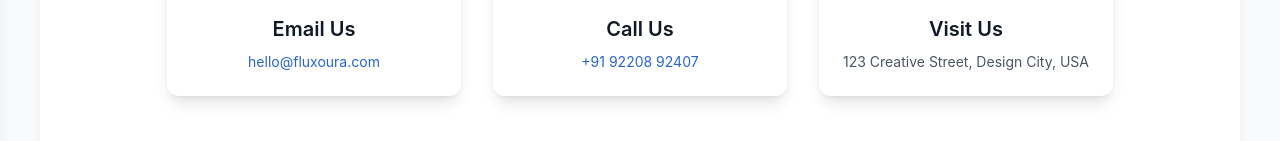
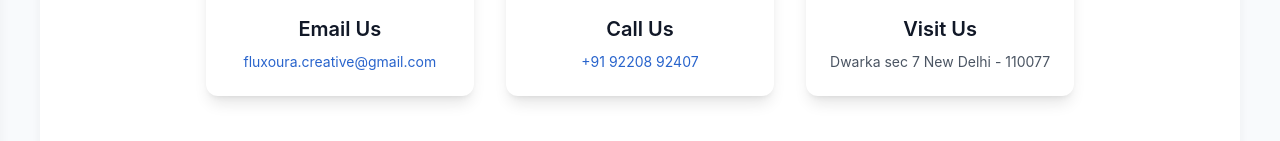
Before and after one commit to Amankhan0/Fluxoura, a React (Create React App) app: page /contact in a window 1280 px wide. Shown: the part 361-502 px from the top of the page. Built offline with nearby package versions, Linux system fonts and the light colour scheme; a web font is replaced by a local one.

Commit message:
address and email change

```diff
--- a/src/WebView/Contact/Contact.js
+++ b/src/WebView/Contact/Contact.js
@@ -34,7 +34,7 @@ const Contact = () => {
                             href="mailto:hello@fluxoura.com"
                             className="text-themeColor mt-2 block hover:underline"
                         >
-                            hello@fluxoura.com
+                            fluxoura.creative@gmail.com
                         </a>
                     </motion.div>
 
@@ -61,7 +61,7 @@ const Contact = () => {
                         <MapPin className="text-themeColor w-10 h-10 mx-auto" />
                         <h3 className="text-xl font-semibold text-gray-900 dark:text-white mt-4">Visit Us</h3>
                         <p className="text-gray-600 dark:text-white mt-2">
-                            123 Creative Street, Design City, USA
+                            Dwarka sec 7 New Delhi - 110077
                         </p>
                     </motion.div>
                 </div>
```
